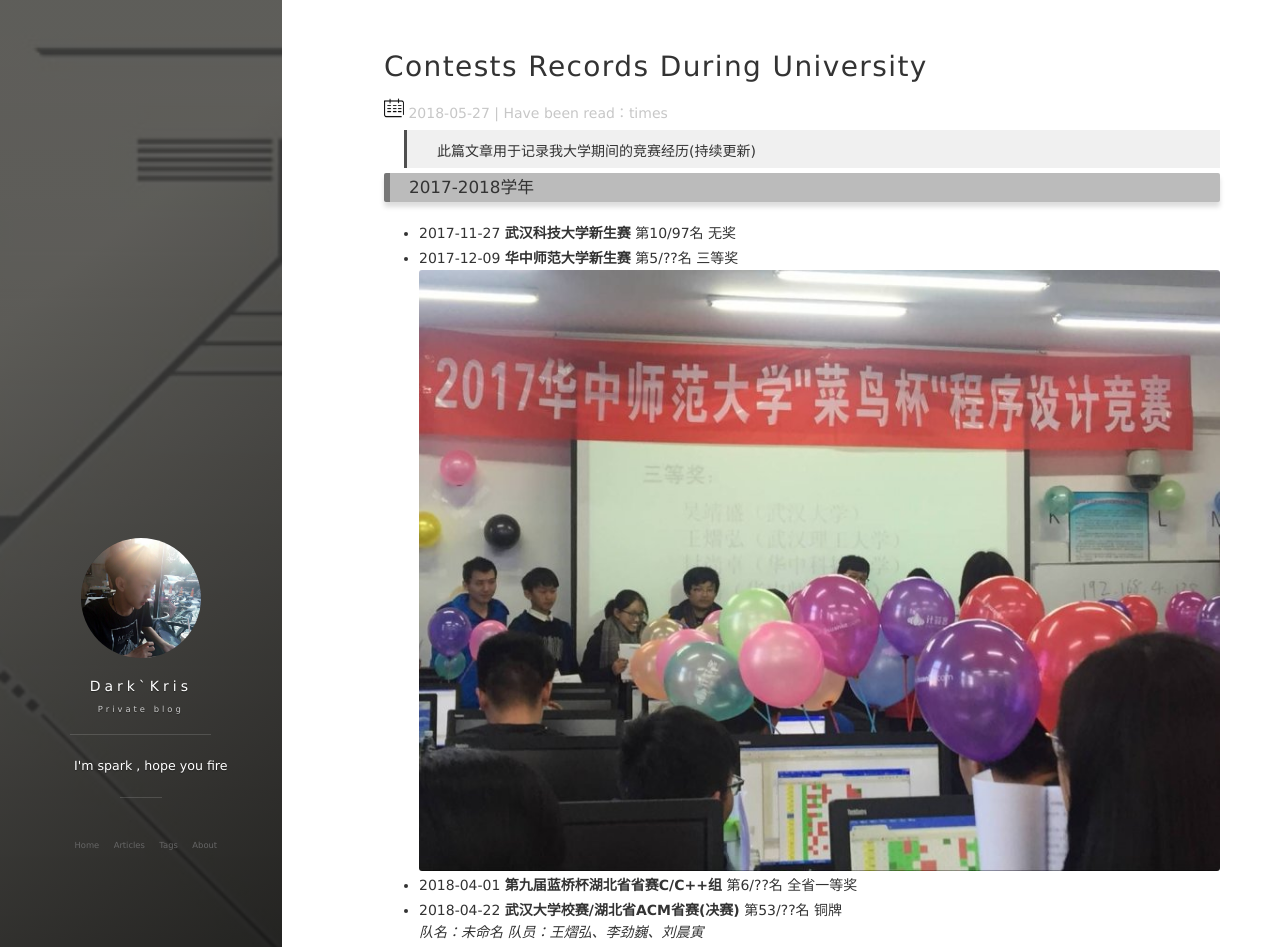
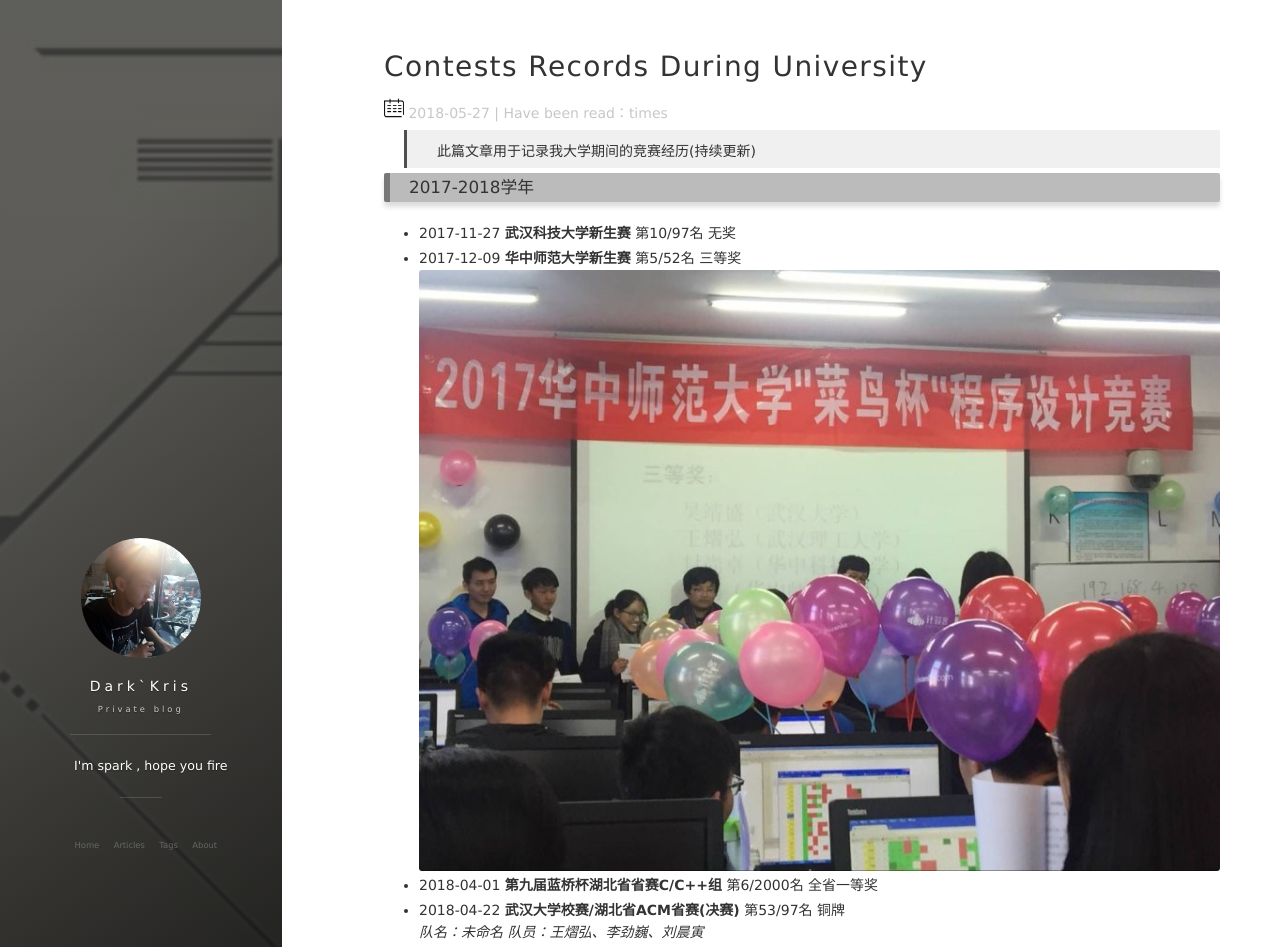
Before and after one commit to DeAntiWang/deantiwang.github.io, a Jekyll site: the page built from _posts/2018-5-27-ContestRecordInUniversity.md, in a window 1280 px wide and 1400 px high. Shown: the top 947 px of the window. Built offline with Jekyll 4.4.1, drawn with Linux system fonts in a browser that asks for light colours; nearby versions of some CDN libraries; comment, search, counter and statistics services are not loaded; some of the changed text lies outside the part shown.

Commit message:
update article

```diff
--- a/_posts/2018-5-27-ContestRecordInUniversity.md
+++ b/_posts/2018-5-27-ContestRecordInUniversity.md
@@ -11,18 +11,18 @@ tag: 个人情感杂记
 ### 2017-2018学年
 
 - 2017-11-27 **武汉科技大学新生赛** 第10/97名 无奖
-- 2017-12-09 **华中师范大学新生赛** 第5/??名 三等奖
+- 2017-12-09 **华中师范大学新生赛** 第5/52名 三等奖
 ![](../../../images/posts/contestrecord/0.jpg)
-- 2018-04-01 **第九届蓝桥杯湖北省省赛C/C++组** 第6/??名 全省一等奖
-- 2018-04-22 **武汉大学校赛/湖北省ACM省赛(决赛)** 第53/??名 铜牌
+- 2018-04-01 **第九届蓝桥杯湖北省省赛C/C++组** 第6/2000名 全省一等奖
+- 2018-04-22 **武汉大学校赛/湖北省ACM省赛(决赛)** 第53/97名 铜牌
   *队名：未命名	队员：王熠弘、李劲巍、刘晨寅*
-- 2018.05.05 **华中农业大学校赛** 第16/??名 无奖
+- 2018.05.05 **华中农业大学校赛** 第16/82名 无奖
 - 2018.05.06 **华中科技大学校赛(决赛)** 第44/44名 无奖
   *队名：未命名	队员：王熠弘、李劲巍、刘晨寅*
-- 2018-05-20 **ACM-ICPC全国邀请赛(西安)** 第212/???名 无奖(差一分钟罚时铜奖)
+- 2018-05-20 **ACM-ICPC全国邀请赛(西安)** 第212/364名 无奖(差一分钟罚时铜奖)
   *队名：未命名	队员：王熠弘、李劲巍、刘晨寅*
 ![](../../../images/posts/contestrecord/1.JPG)
-- 2018-05-26 **第九届蓝桥杯国赛C/C++组** 第75/554名 全国二等奖
+- 2018-05-26 **第九届蓝桥杯国赛C/C++大学A组** 第75/554名 全国二等奖
 ![](../../../images/posts/contestrecord/2.jpg)
 - 2018-06-03 **华中师范大学校赛** 第20/46名 无奖
   *队名：富强民主文明和谐自由平等公正法治爱国敬业诚信友善 队员：王熠弘、李劲巍、刘晨寅*
```
